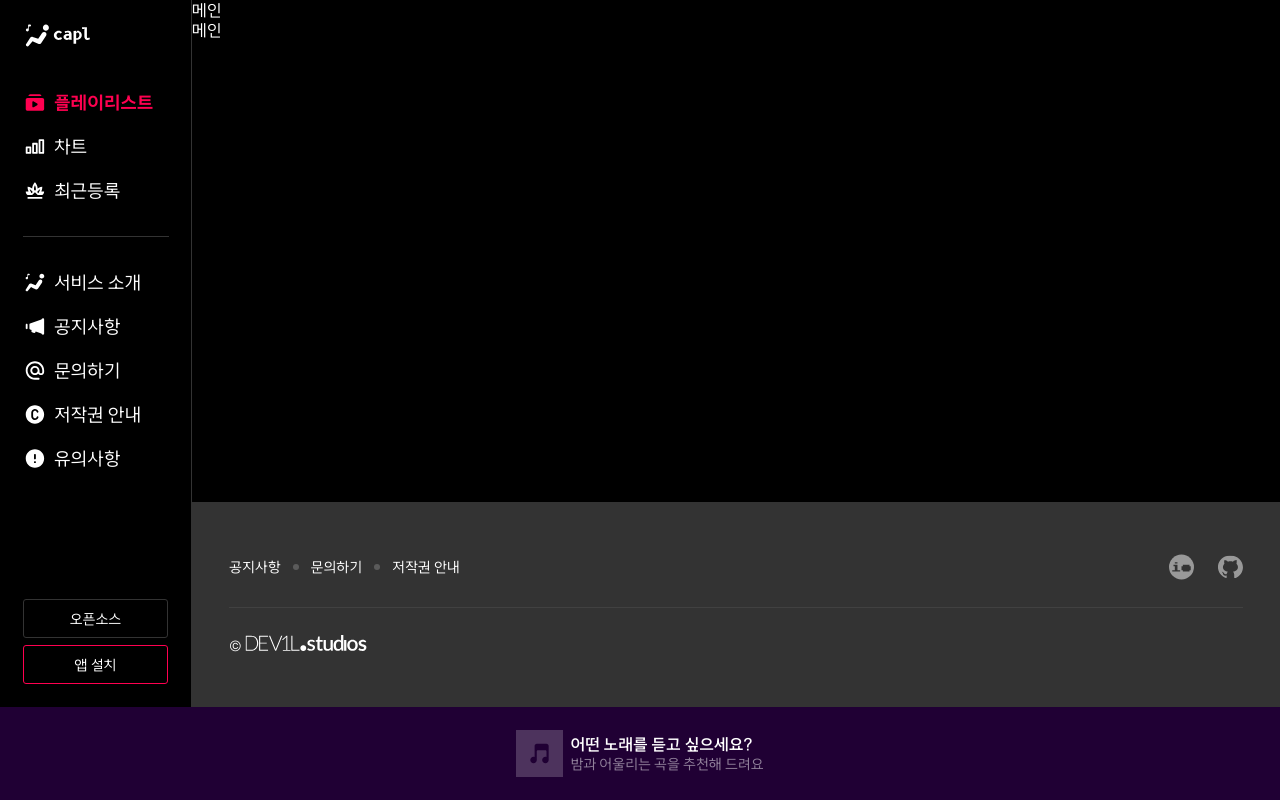
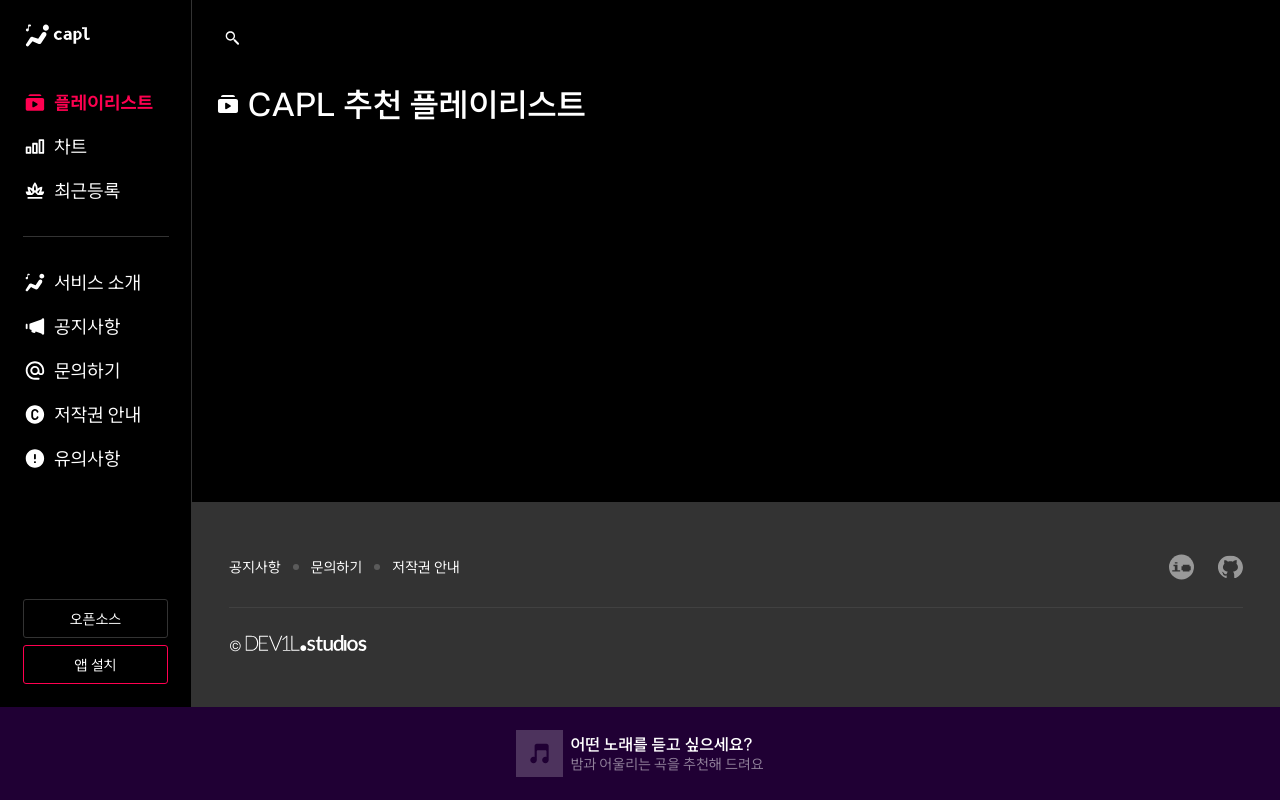
Before and after one commit to naninyang/capl, a Next.js app: page / in a window 1280 px wide. Built offline with nearby package versions, Linux system fonts and the light colour scheme.

Commit message:
Header (Fetching Data not yet)

```diff
--- /dev/null
+++ b/components/Header.tsx
@@ -0,0 +1,68 @@
+import { useState } from "react";
+import Anchor from "./Anchor";
+import { CaplLogo, CloseIcon, SearchIcon } from "./Icons";
+import { useLandscapeMobile, usePortraitMobile } from "./MediaQuery";
+import styles from "@/styles/Header.module.sass";
+
+export default function Header() {
+  const [isSearch, setIsSearch] = useState(false);
+  const [isSearchActive, setIsSearchActive] = useState(false);
+  const isLandscapeMobile = useLandscapeMobile();
+  const isPortraitMobile = usePortraitMobile();
+
+  const handleSearchShow = () => {
+    setIsSearch(true);
+    setIsSearchActive(true);
+  };
+
+  const handleSearchHidden = () => {
+    setIsSearchActive(false);
+    setTimeout(() => {
+      setIsSearch(false);
+    }, 300);
+  };
+
+  return (
+    <header className={styles.header}>
+      {(isLandscapeMobile || isPortraitMobile) && (
+        <Anchor href='/'>
+          <CaplLogo />
+          <span>플레이리스트 페이지로 이동</span>
+        </Anchor>
+      )}
+      <button
+        type='button'
+        className={styles["search-button"]}
+        onClick={handleSearchShow}
+      >
+        <SearchIcon />
+        <span>검색기능 사용하기</span>
+      </button>
+      {isSearch && (
+        <form className={isSearchActive ? styles["search-form"] : undefined}>
+          <fieldset>
+            <legend>검색 폼</legend>
+            <input
+              type='search'
+              placeholder='찾으려는 앨범명, 가수명, 곡명을 입력하세요'
+            />
+            <div className={styles["button-group"]}>
+              <button
+                type='button'
+                className={styles["search-cancel"]}
+                onClick={handleSearchHidden}
+              >
+                <CloseIcon />
+                <span>검색취소</span>
+              </button>
+              <button type='submit' className={styles["search-submit"]}>
+                <SearchIcon />
+                <span>검색하기</span>
+              </button>
+            </div>
+          </fieldset>
+        </form>
+      )}
+    </header>
+  );
+}
--- a/components/Icons.tsx
+++ b/components/Icons.tsx
@@ -409,6 +409,23 @@
   );
 }
 
+export function CloseIcon() {
+  return (
+    <svg
+      width='25'
+      height='24'
+      viewBox='0 0 25 24'
+      fill='none'
+      xmlns='http://www.w3.org/2000/svg'
+    >
+      <path
+        d='M6.96688 4.99024C6.76795 4.99029 6.57355 5.04967 6.40854 5.16079C6.24353 5.2719 6.11541 5.4297 6.04055 5.61401C5.96569 5.79832 5.9475 6.00077 5.98831 6.19548C6.02911 6.39018 6.12705 6.56829 6.26962 6.70704L11.5626 12L6.26962 17.293C6.17364 17.3851 6.09702 17.4955 6.04423 17.6176C5.99145 17.7397 5.96356 17.8712 5.96221 18.0042C5.96086 18.1373 5.98606 18.2692 6.03635 18.3924C6.08664 18.5156 6.161 18.6275 6.25508 18.7216C6.34916 18.8157 6.46106 18.89 6.58424 18.9403C6.70742 18.9906 6.83939 19.0158 6.97243 19.0144C7.10547 19.0131 7.23691 18.9852 7.35904 18.9324C7.48116 18.8796 7.59153 18.803 7.68368 18.707L12.9766 13.4141L18.2696 18.707C18.3618 18.803 18.4721 18.8796 18.5943 18.9324C18.7164 18.9852 18.8478 19.0131 18.9809 19.0145C19.1139 19.0158 19.2459 18.9906 19.3691 18.9403C19.4922 18.89 19.6041 18.8157 19.6982 18.7216C19.7923 18.6275 19.8667 18.5156 19.9169 18.3924C19.9672 18.2692 19.9924 18.1373 19.9911 18.0042C19.9897 17.8712 19.9618 17.7397 19.9091 17.6176C19.8563 17.4955 19.7797 17.3851 19.6837 17.293L14.3907 12L19.6837 6.70704C19.8282 6.56658 19.9269 6.38574 19.9668 6.18822C20.0068 5.9907 19.9862 5.78571 19.9076 5.60013C19.8291 5.41454 19.6963 5.25701 19.5267 5.14818C19.3571 5.03935 19.1585 4.9843 18.9571 4.99024C18.6973 4.99798 18.4507 5.10656 18.2696 5.29298L12.9766 10.5859L7.68368 5.29298C7.59049 5.19718 7.47904 5.12104 7.35593 5.06904C7.23281 5.01704 7.10053 4.99025 6.96688 4.99024Z'
+        fill='white'
+      />
+    </svg>
+  );
+}
+
 export function MoreLinkIcon() {
   return (
     <svg
--- a/pages/index.tsx
+++ b/pages/index.tsx
@@ -1,11 +1,18 @@
+import Header from "@/components/Header";
+import { PlaylistCurrentMenuIcon } from "@/components/Icons";
 import styles from "@/styles/Home.module.sass";
 
 export default function Home() {
   return (
     <>
-      <main className={styles.Home}>
-        <p>메인</p>
-        <p>메인</p>
+      <main className={styles.home}>
+        <Header />
+        <div className={styles.present}>
+          <h1>
+            <PlaylistCurrentMenuIcon /> CAPL 추천 플레이리스트
+          </h1>
+          <div className={styles.content}></div>
+        </div>
       </main>
     </>
   );
--- /dev/null
+++ b/styles/Header.module.sass
@@ -0,0 +1,118 @@
+@import './designSystem'
+
+.header
+  display: flex
+  justify-content: space-between
+  align-items: center
+  position: relative
+
+  a, svg
+    width: rem(55)
+    height: rem(20)
+
+  a
+    display: block
+
+    span
+      +screen-reader-only
+
+  button
+    background-color: transparent
+
+  .search-button
+    margin-right: rem(7)
+    width: rem(34)
+    height: rem(34)
+
+    svg
+      width: rem(20)
+      height: rem(20)
+
+    span
+      +screen-reader-only
+
+  form
+    position: absolute
+    top: 0
+    right: 0
+    height: rem(34)
+
+    &.search-form
+      overflow: visible
+      width: 100%
+      animation: search-show .3s cubic-bezier(.5,0,.2,0)
+
+    &:not(.search-form)
+      overflow: hidden
+      width: 0
+      animation: search-hidden .3s cubic-bezier(.5,0,.2,0)
+
+    fieldset
+      +row
+      position: relative
+      background-color: $hex-black
+      width: 100%
+      height: rem(34)
+
+    input
+      background-color: $hex-white
+      border: 0
+      border-radius: rem(34)
+      padding: 0 rem(72) 0 rem(23)
+      height: 100%
+      font-size: rem(14)
+      font-variation-settings: 'wdth' 900, 'wght' 900
+      color: $hex-black
+
+      &::-webkit-search-cancel-button
+        display: none
+
+      &::placeholder
+        color: rgba($hex-black, .5)
+        font-variation-settings: 'wdth' 400, 'wght' 400
+
+    .button-group
+      position: absolute
+      top: 0
+      right: rem(7)
+      display: flex
+      width: rem(68)
+      height: rem(34)
+
+      button
+        display: flex
+        justify-content: center
+        align-items: center
+        width: rem(34)
+        height: rem(34)
+
+        span
+          +screen-reader-only
+
+      .search-cancel
+        svg
+          path
+            fill: $hex-light
+
+      .search-submit
+        svg
+          path
+            fill: $hex-black
+
+@keyframes search-show
+  0%
+    width: 0
+    opacity: 0
+
+  100%
+    width: 100%
+    opacity: 1
+
+@keyframes search-hidden
+  0%
+    width: 100%
+    opacity: 1
+
+  100%
+    width: 0
+    opacity: 0
--- a/styles/Home.module.sass
+++ b/styles/Home.module.sass
@@ -1,3 +1,7 @@
 @import './designSystem'
 
 .home
+  display: flex
+  flex-direction: column
+  gap: rem(27)
+  padding: rem(23) rem(23) rem(52)
--- a/types.ts
+++ b/types.ts
@@ -28,7 +28,7 @@
   otherName: string;
   debut: string;
   birth: string;
-  number: any;
+  member: any;
   group: any;
   abbr: any;
   isSolo: boolean;
@@ -42,7 +42,7 @@
     otherName: string;
     debut: string;
     birth: string;
-    number: any;
+    member: any;
     group: any;
     abbr: any;
     isSolo: boolean;
```
Also changed, not shown: components/Navigation.tsx (+8 -8 lines).
